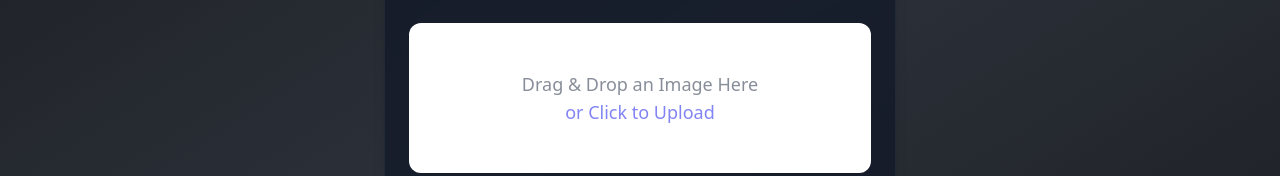
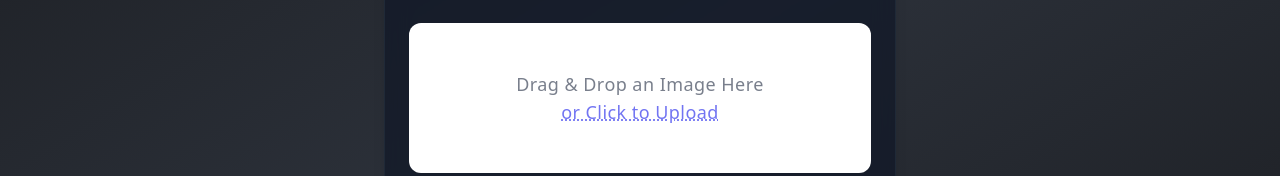
Before and after one commit to priyankap0101/PicColorPicker, a React (Vite) app: page / in a window 1280 px wide. Shown: the part 321-497 px from the top of the page. Built offline with nearby package versions, Linux system fonts and the light colour scheme.

Commit message:
Improved drag-and-drop upload text with enhanced styling: added smooth hover effects, scale animations, shadow effects, underline transitions, and optimized readability with better opacity and spacing.

```diff
--- a/src/component/ImageUpload.jsx
+++ b/src/component/ImageUpload.jsx
@@ -185,9 +185,11 @@ const ImageUpload = () => {
 
         {/* Placeholder Text */}
         {!imageData && (
-          <p className="absolute text-lg font-medium text-center text-gray-500 opacity-80">
+          <p className="absolute text-base font-medium tracking-wide text-center text-gray-500 opacity-90 sm:text-lg">
             Drag & Drop an Image Here <br />
-            <span className="text-indigo-500">or Click to Upload</span>
+            <span className="text-indigo-500 underline transition-all duration-300 ease-in-out decoration-dotted decoration-indigo-500 hover:text-indigo-600 hover:decoration-solid hover:scale-105 hover:shadow-md hover:shadow-indigo-300/50">
+              or Click to Upload
+            </span>
           </p>
         )}
       </div>
```
